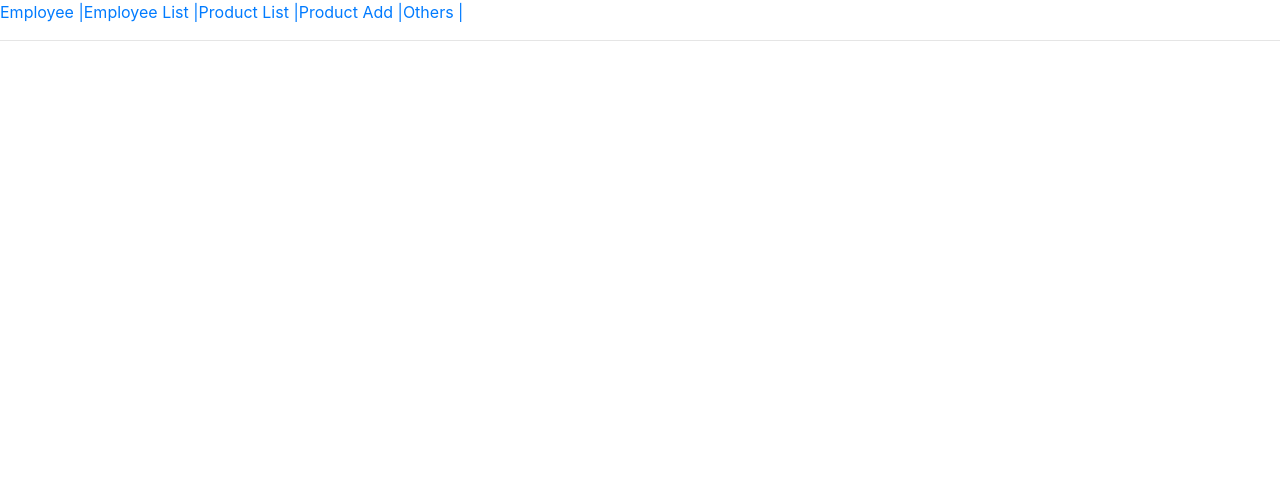
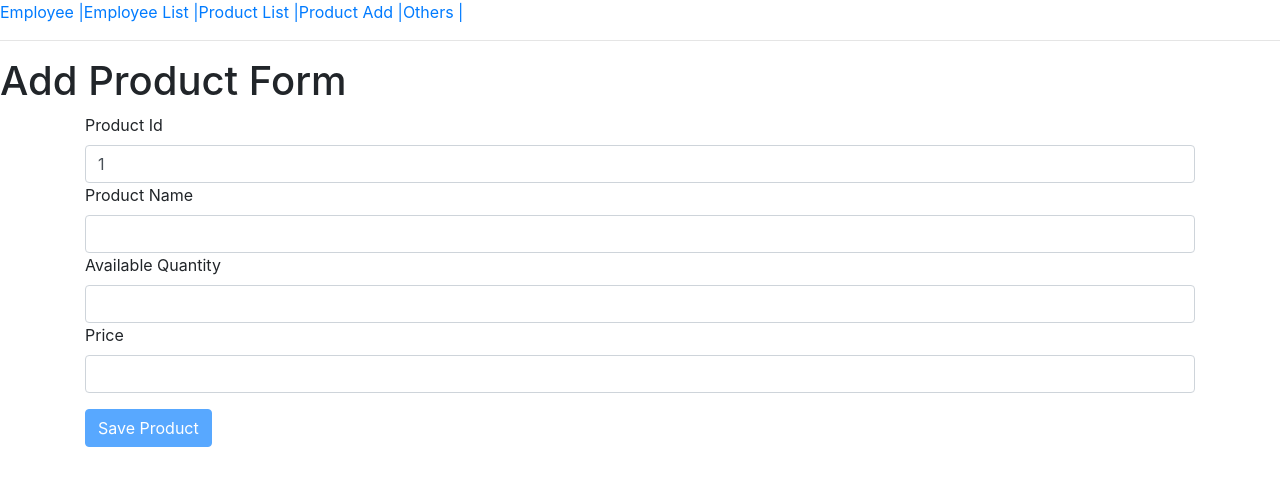
Before and after one commit to DharaniMarimuthu/angularExercise, an Angular app: page /productEdit/1 in a window 1280 px wide. Before the commit this address led to /. Shown: the top 486 px of the page. Built offline with nearby package versions, Linux system fonts and the light colour scheme.

Commit message:
Added add product and edit product

```diff
--- a/src/app/app-routing.module.ts
+++ b/src/app/app-routing.module.ts
@@ -13,6 +13,7 @@ const routes: Routes = [
   {path:"employeeList",component:EmployeeListComponent},
   {path:"productList",component:ProductListComponent},
   {path:"productAdd",component:ProductAddComponent},
+  {path:"productEdit/:productId",component:ProductAddComponent},
   {path:"others",component:TryComponent},
 
 ];
--- a/src/app/components/product-add/product-add.component.ts
+++ b/src/app/components/product-add/product-add.component.ts
@@ -1,6 +1,6 @@
 import { Component, OnInit } from '@angular/core';
 import { FormControl, FormGroup, Validators } from '@angular/forms';
-import { Router } from '@angular/router';
+import { ActivatedRoute, Router } from '@angular/router';
 import { ProductService } from 'src/app/services/product.service';
 
 @Component({
@@ -10,17 +10,22 @@ import { ProductService } from 'src/app/services/product.service';
 })
 export class ProductAddComponent implements OnInit {
 
-  constructor(public productService:ProductService,public router:Router) { }
+  constructor(public productService:ProductService,public router:Router,public activatedRoute:ActivatedRoute) { }
+  routeProductId=-1;
+  productForm?:FormGroup;
+  ngOnInit(): void {
+    this.routeProductId=this.activatedRoute.snapshot.params['productId'];
+    console.log(this.activatedRoute);
 
-  ngOnInit(): void {
+    this.productForm= new FormGroup({
+      productId:new FormControl(this.routeProductId,Validators.required),
+      productName:new FormControl('',[Validators.required,Validators.minLength(4)]),
+      quantityOnHand:new FormControl('',[Validators.required,Validators.min(10)]),
+      price:new FormControl('',[Validators.required,Validators.min(100)]),
+
+    });
   }
-  productForm= new FormGroup({
-    productId:new FormControl('',Validators.required),
-    productName:new FormControl('',[Validators.required,Validators.minLength(4)]),
-    quantityOnHand:new FormControl('',[Validators.required,Validators.min(10)]),
-    price:new FormControl('',[Validators.required,Validators.min(100)]),
 
-  });
 
   isValid():boolean{
     if(this.productForm?.get('productId')?.hasError('required'))
@@ -30,7 +35,7 @@ export class ProductAddComponent implements OnInit {
     return false;
   }
   saveProduct(){
-    console.log(this.productForm.value);
+    console.log(this.productForm?.value);
     this.productService.saveProduct(this.productForm.value).subscribe(data=>{
       window.alert(`Product ${this.productForm.value.productName} Added Successfully`);
       this.router.navigate(['productList']);
--- a/src/app/components/product-list/product-list.component.html
+++ b/src/app/components/product-list/product-list.component.html
@@ -14,6 +14,7 @@
             <td>{{product.quantityOnHand}}</td>
             <td>{{product.price}}</td>
             <td><button class="btn btn-danger" (click)="deleteProduct(product.productId)">Delete</button></td>
+            <td><button class="btn btn-danger" (click)="editProduct(product.productId)">Edit</button></td>
         </tr>
     </table>
 </div>
@@ -21,4 +22,5 @@
 <br>
 <br>
 <button class="btn btn-primary" (click)="navigateToProductAdd()">Add Product</button>
+
 <br><br>
--- a/src/app/components/product-list/product-list.component.ts
+++ b/src/app/components/product-list/product-list.component.ts
@@ -39,4 +39,8 @@ export class ProductListComponent implements OnInit {
     //this.router.navigate(["productAdd"]);
     this.router.navigateByUrl("/productAdd")
   }
+
+  editProduct(productId:any){
+    this.router.navigate(["productEdit",productId])
+  }
 }
```
